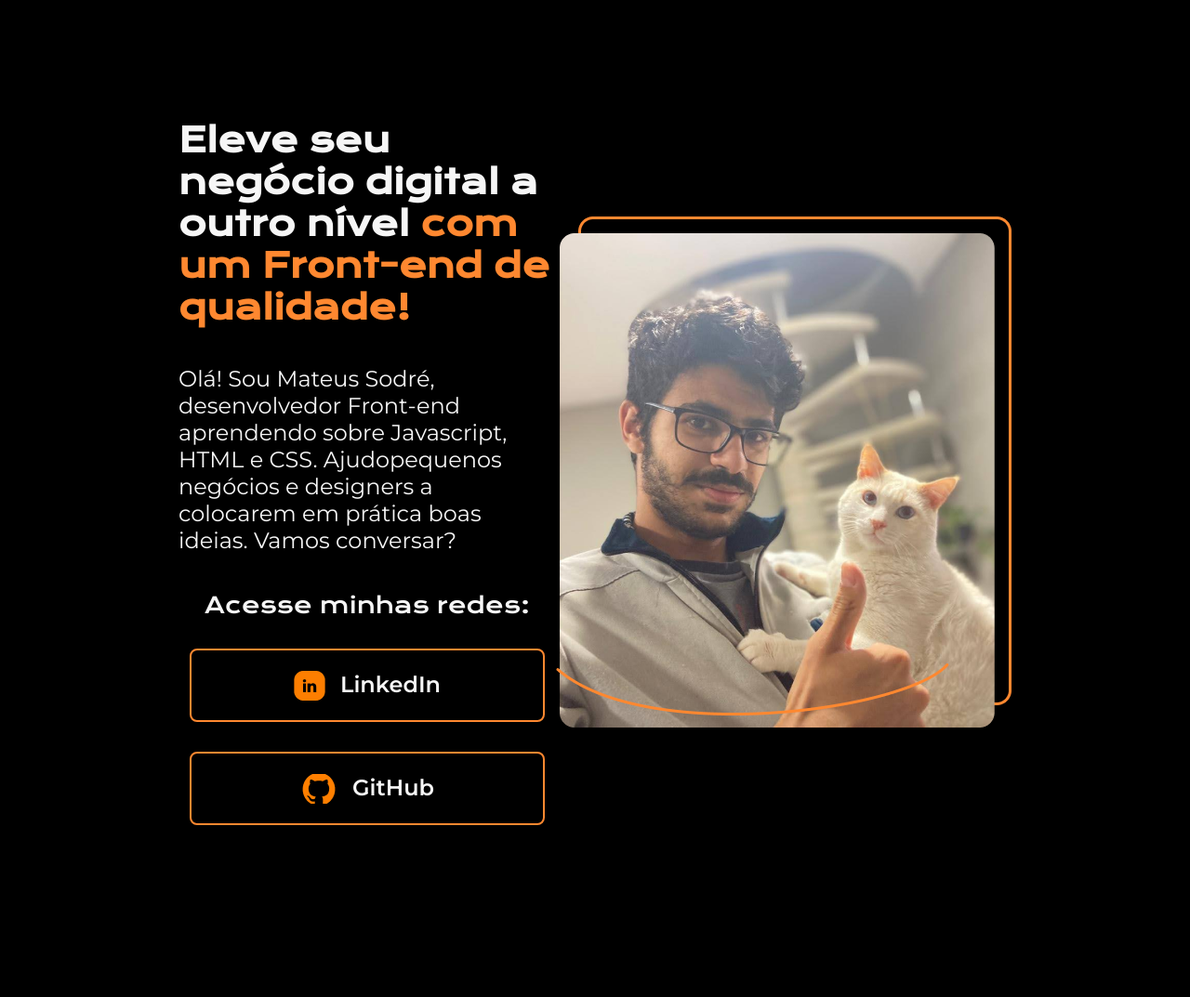
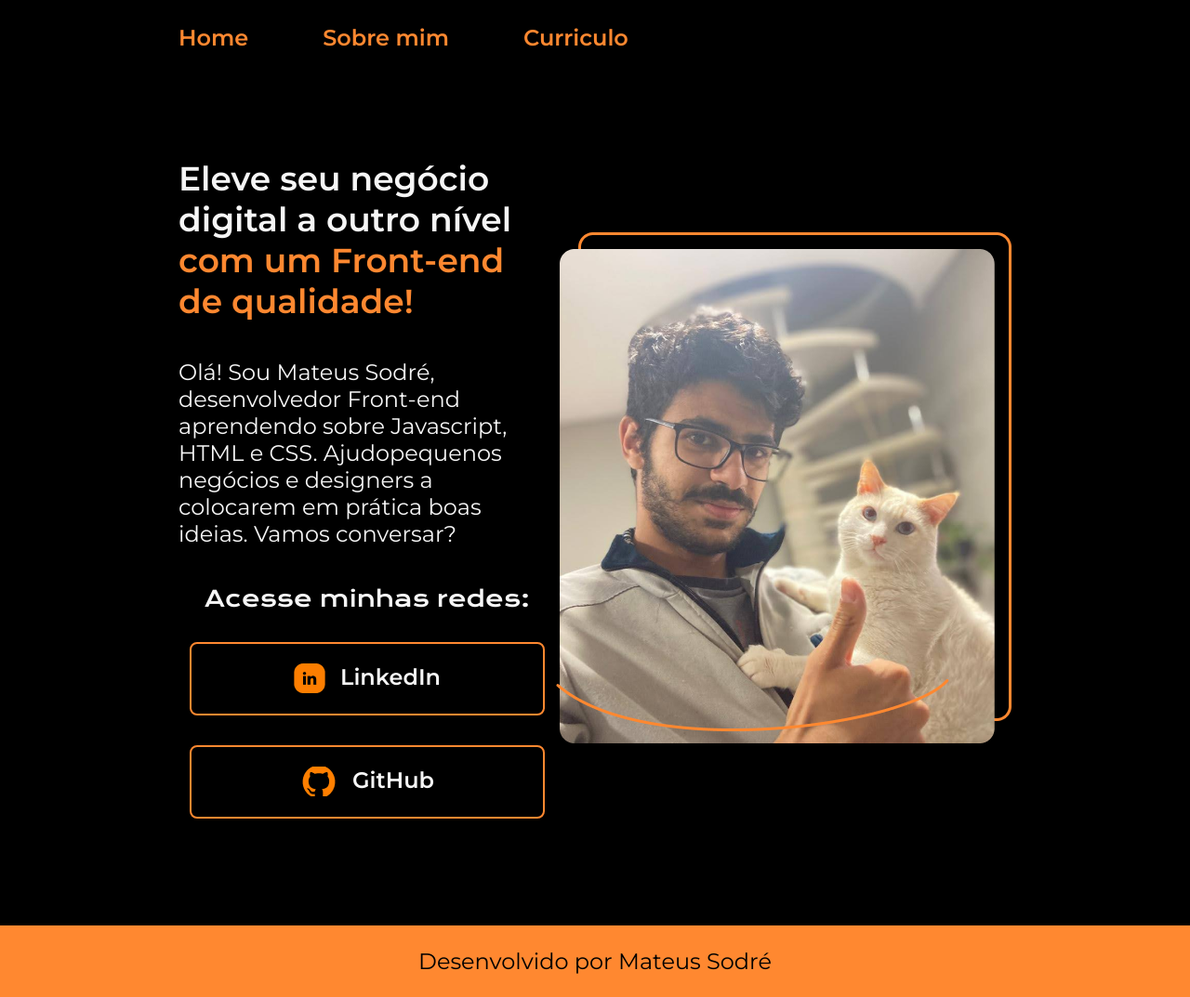
Before and after one commit to MateusSodre/projetos-front-end, a plain HTML site: page portfolio/index.html in a window 1280 px wide. Shown: the whole page at 93% size. Before the commit the page ends 928 px from the top, so only its background shows below. Drawn offline with nearby package versions, Linux system fonts and the light colour scheme.

Commit message:
Projeto portfolio finalizado

```diff
--- a/portfolio/assets/CSS/style.css
+++ b/portfolio/assets/CSS/style.css
@@ -1,18 +1,48 @@
 @import url('https://fonts.googleapis.com/css2?family=Krona+One&family=Montserrat:wght@400;600&display=swap');
+
+:root {
+    --cor-primaria: #000000;
+    --cor-secundaria: #f6f6f6;
+    --cor-terciaria: #ff8830;
+    --cor-hover: #272727;
+
+    --fonte-primaria: 'Krona One', sans-serif;
+    --fonte-secundaria: 'montserrat', sans-serif;
+}
 
 *{
     margin: 0;
     padding: 0;
 }
 body{
-    height: 100vh;
     box-sizing: border-box;
-    background-color: #000000;
-    color: #F6F6F6;
+    background-color: var(--cor-primaria);
+    color: var(--cor-secundaria);
+}
+
+.cabecalho {
+    padding: 2% 0 0 15%;
+}
+
+.cabecalho__menu {
+    display: flex;
+    gap: 80px;
+}
+
+.cabecalho__menu__link {
+    font-family: var(--fonte-secundaria);
+    font-weight: 600;
+    font-size: 24px;
+    color: var(--cor-terciaria);
+    text-decoration: none;
+}
+
+.cabecalho__menu__link:hover {
+    color: var(--cor-secundaria);
 }
 
 .apresentacao{
-    margin: 10% 15%;
+    margin: 9% 15%;
     display: flex;
     align-items: center;
     justify-content: space-between;
@@ -27,16 +57,16 @@ body{
 
 .apresentacao__conteudo__titulo {
     font-size: 36px;
-    font-family: 'Krona One', sans-serif;
+    font-family: var(--fonte-primaria);
 }
 
 .apresentacao__titulo__destaque {
-    color: #FF8830;
+    color: var(--cor-terciaria);
 }
 
 .apresentacao__conteudo__texto {
     font-size: 24px;
-    font-family: 'Montserrat', sans-serif;
+    font-family: var(--fonte-secundaria);
 }
 
 .apresentacao__links {
@@ -48,7 +78,7 @@ body{
 }
 
 .apresentacao__links__subtitulo {
-    font-family: 'Krona One', sans-serif;
+    font-family: var(--fonte-primaria);
     font-weight: 400;
     font-size: 24px;
 }
@@ -58,7 +88,7 @@ body{
     flex-direction: row-reverse;
     justify-content: center;
     gap: 16px;
-    border: 2px solid #FF8830;
+    border: 2px solid var(--cor-terciaria);
     width: 378px;
     text-align: center;
     border-radius: 8px;
@@ -66,10 +96,30 @@ body{
     font-weight: 600;
     padding: 21.5px 0;
     text-decoration: none;
-    color: #F6F6F6;
-    font-family: 'Montserrat', sans-serif;
+    color: var(--cor-secundaria);
+    font-family: var(--fonte-secundaria);
 }
 
 .apresentacao__links__link:hover {
-    background-color: #272727;
+    background-color: var(--cor-hover);
 }
+
+.rodape {
+    background-color: var(--cor-terciaria);
+    color: var(--cor-primaria);
+    padding: 24px;
+    text-align: center;
+    font-size: 24px;
+    font-weight: 400;
+    font-family: var(--fonte-secundaria);
+}
+
+.apresentacao__conteudo__titulo {
+    font-family: var(--fonte-secundaria);
+    font-size: 36px;
+}
+
+.apresentacao__conteudo__texto {
+    font-family: var(--fonte-secundaria);
+    font-size: 24px;
+}
--- a/portfolio/index.html
+++ b/portfolio/index.html
@@ -6,11 +6,18 @@
     <meta name="viewport" content="width=device-width, initial-scale=1.0">
     <title>Portfolio Mateus</title>
     <link rel="stylesheet" href="./assets/CSS/style.css">
-
+    <link rel="icon" href="./assets/Imagens/atomo.png" />
+    <link rel="shortcut icon" href="/static/icons/correcao.png" />
 </head>
 
 <body>
-    <header></header>
+    <header class="cabecalho">
+        <nav class="cabecalho__menu">
+            <a class="cabecalho__menu__link" href="./index.html">Home</a>
+            <a class="cabecalho__menu__link" href="./about.html">Sobre mim</a>
+            <a class="cabecalho__menu__link" href="./curriculo.html">Curriculo </a>
+        </nav>
+    </header>
     <main class="apresentacao">
         <section class="apresentacao__conteudo">
             <h1 class="apresentacao__conteudo__titulo">Eleve seu negócio digital a outro nível <strong
@@ -30,7 +37,9 @@
         </section>
         <img src="./assets/Imagens/Imagem.png" alt="Foto do Mateus segurando seu Gato">
     </main>
-    <footer></footer>
+    <footer class="rodape">
+        <p>Desenvolvido por Mateus Sodré</p>
+    </footer>
 </body>
 
 </html>
```
Also changed, not shown: portfolio/about.html (added, +33 -0 lines), portfolio/curriculo.html (added, +44 -0 lines), portfolio/assets/Imagens/atomo.png (added), portfolio/assets/Imagens/imagemauau.png (added), portfolio/assets/Imagens/imagemmiau.png (added).
